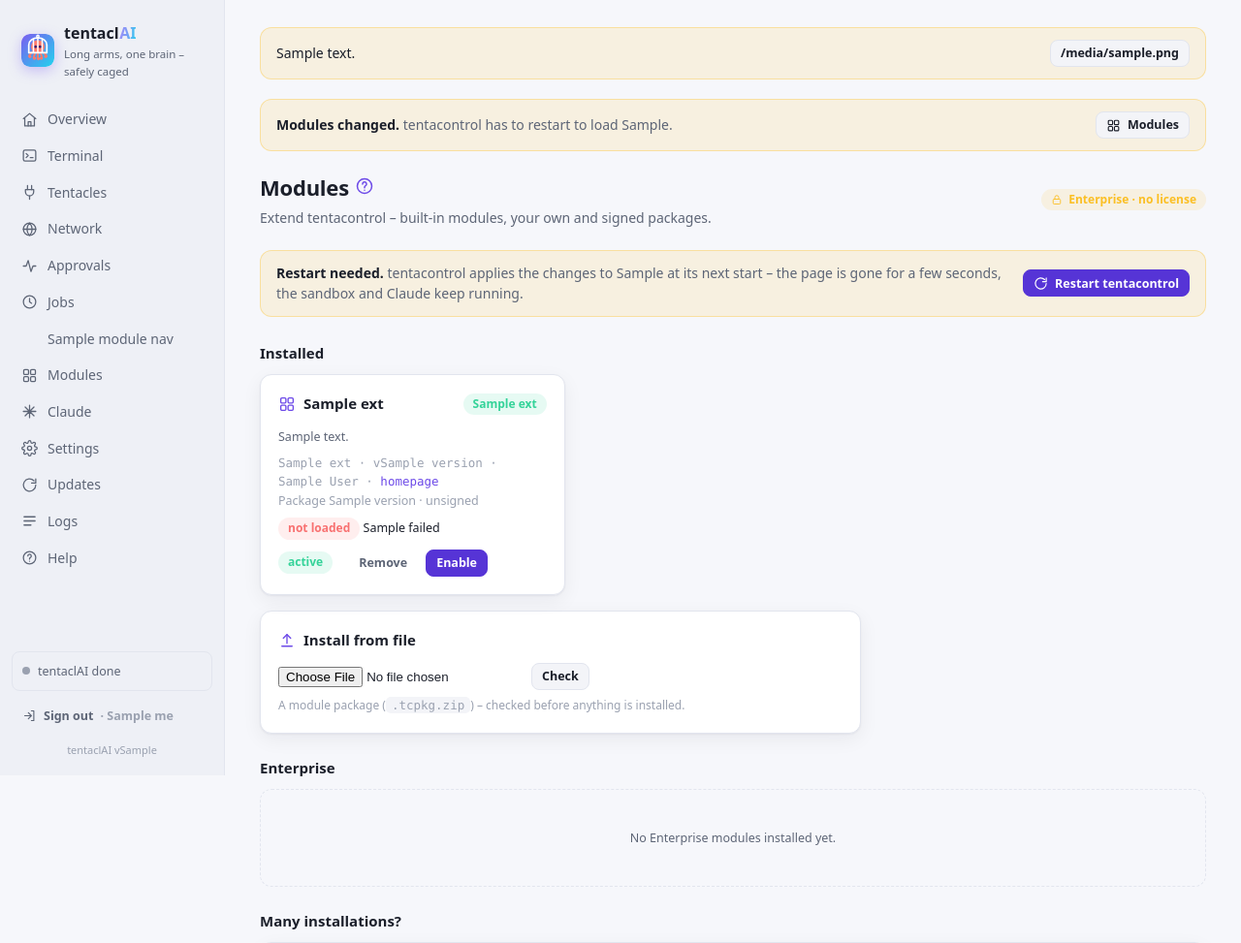
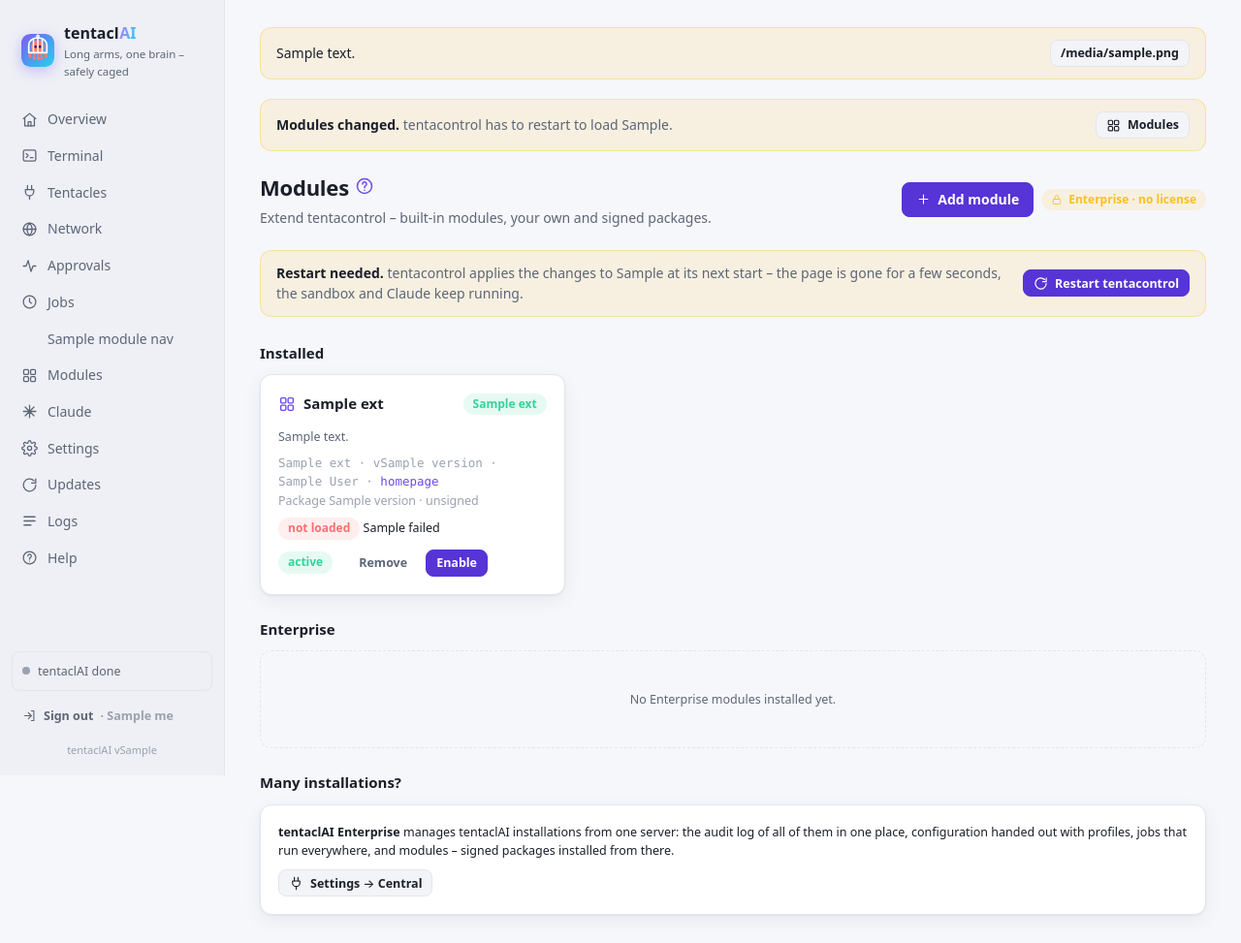
Before and after one commit to bfs2021/tentaclAI, a Python web app: template control/app/templates/modules.html in a window 1280 px wide. Shown: the top 973 px of the page at 97% size. After the commit the page ends 946 px from the top, so only its background shows below. Run offline with Jinja, Linux system fonts and the light colour scheme; the template is opened without the code that fills it: most values are stand-ins (such as "Sample title", 1, 10 or a date in 2020); some libraries are stand-ins or nearby versions.

Commit message:
Modules: Install from file behind an Add module button in the header
Co-Authored-By: Claude Opus 5.5 <noreply@anthropic.com>
Claude-Session: https://claude.ai/code/session_01HJ36qKiD2Qezuws959roLk

```diff
--- a/control/app/templates/help.html
+++ b/control/app/templates/help.html
@@ -392,7 +392,7 @@
         <li><strong>Enterprise</strong> – packages named in <code>TC_EXTENSIONS</code> (none by default): always loaded, they may provide a license that unlocks modules.</li>
         <li><strong>Signed by tentaclAI</strong> – a module package installed with <em>Install from file</em> and signed by tentaclAI (e.g. handed out as a file or by tentaclAI Enterprise): always loaded, the same rights as Enterprise.</li>
       </ul>
-      <p><strong>Install from file</strong> takes a module package (<code>.tcpkg.zip</code>) – no internet needed. tentacontrol checks it first and shows name, version and whether tentaclAI signed it; nothing is installed before you confirm. An unsigned package is a third-party module and needs <em>I trust this code</em>. Every file is checked again at each start: a package changed after installing is not loaded. An update keeps the version before it (<em>Roll back</em>); <em>Remove</em> deletes the files, data the module stored stays. Packages are not part of Export / Import – install them again after a restore.</p>
+      <p><strong>Add module</strong> (Install from file) takes a module package (<code>.tcpkg.zip</code>) – no internet needed. tentacontrol checks it first and shows name, version and whether tentaclAI signed it; nothing is installed before you confirm. An unsigned package is a third-party module and needs <em>I trust this code</em>. Every file is checked again at each start: a package changed after installing is not loaded. An update keeps the version before it (<em>Roll back</em>); <em>Remove</em> deletes the files, data the module stored stays. Packages are not part of Export / Import – install them again after a restore.</p>
       <p><em>Enable</em> takes effect when tentacontrol restarts (<em>Restart tentacontrol</em> – a few seconds, the sandbox and Claude keep running); <em>Disable</em> at once. Loading, enabling and disabling land in the audit log. Until it is enabled, tentacontrol reads only a module's <code>extension.json</code> – its code is never run. Writing a module: <code>docs/extensions.md</code> in the repository, with the example <code>examples/extensions/tcx_hello</code>.</p>
     </section>
 
--- a/control/app/templates/modules.html
+++ b/control/app/templates/modules.html
@@ -24,9 +24,20 @@
 <div class="header">
   <div><h1>Modules {{ help_link('modules') }}</h1><div class="sub">Extend tentacontrol – built-in modules, your own and signed packages.</div></div>
   <div class="row">
+    <button class="btn primary toggle" data-toggle="new-module" aria-expanded="false" aria-controls="new-module">{{ icon('plus') }}Add module</button>
     {%- if edition == 'community' %}<span class="pill off">Community</span>
     {%- elif features %}<a class="pill ok" href="/license" title="Settings → License">{{ icon('lock') }}Enterprise · licensed</a>
     {%- else %}<a class="pill warn" href="/license" title="Settings → License">{{ icon('lock') }}Enterprise · no license</a>{% endif %}</div>
+</div>
+
+<div class="card flat" id="new-module" style="margin-bottom:18px" hidden>
+  <div class="card-head"><h2>{{ icon('upload') }}Install from file</h2></div>
+  <form hx-post="/modules/upload" hx-encoding="multipart/form-data" hx-target="#pkg-area" class="row" style="flex-wrap:wrap">
+    <input type="file" name="file" accept=".zip,application/zip" aria-label="Module package" required>
+    <button class="btn sm">Check</button>
+  </form>
+  <div class="help" style="margin-top:6px">A module package (<code>.tcpkg.zip</code>) – checked before anything is installed. Your own modules can also go into <code>local/extensions/&lt;name&gt;/</code>.</div>
+  <div id="pkg-area"></div>
 </div>
 
 {% if ext_restart %}
@@ -71,18 +82,8 @@
   {% endfor %}
 </div>
 {% else %}
-<div class="empty small">No modules installed. Install a module package below, or put your own in <code>local/extensions/&lt;name&gt;/</code> – see <a href="/help#modules">Help → Modules</a>.</div>
+<div class="empty small">No modules installed. Install a module package with <em>Add module</em>, or put your own in <code>local/extensions/&lt;name&gt;/</code> – see <a href="/help#modules">Help → Modules</a>.</div>
 {% endif %}
-
-<div class="card" style="margin-top:16px;max-width:620px">
-  <div class="card-head"><h2>{{ icon('upload') }}Install from file</h2></div>
-  <form hx-post="/modules/upload" hx-encoding="multipart/form-data" hx-target="#pkg-area" class="row" style="flex-wrap:wrap">
-    <input type="file" name="file" accept=".zip,application/zip" aria-label="Module package" required>
-    <button class="btn sm">Check</button>
-  </form>
-  <div class="help" style="margin-top:6px">A module package (<code>.tcpkg.zip</code>) – checked before anything is installed.</div>
-  <div id="pkg-area"></div>
-</div>
 
 {% if edition != 'community' %}
 <h2 class="section-head" style="margin-top:24px">Enterprise</h2>
```
